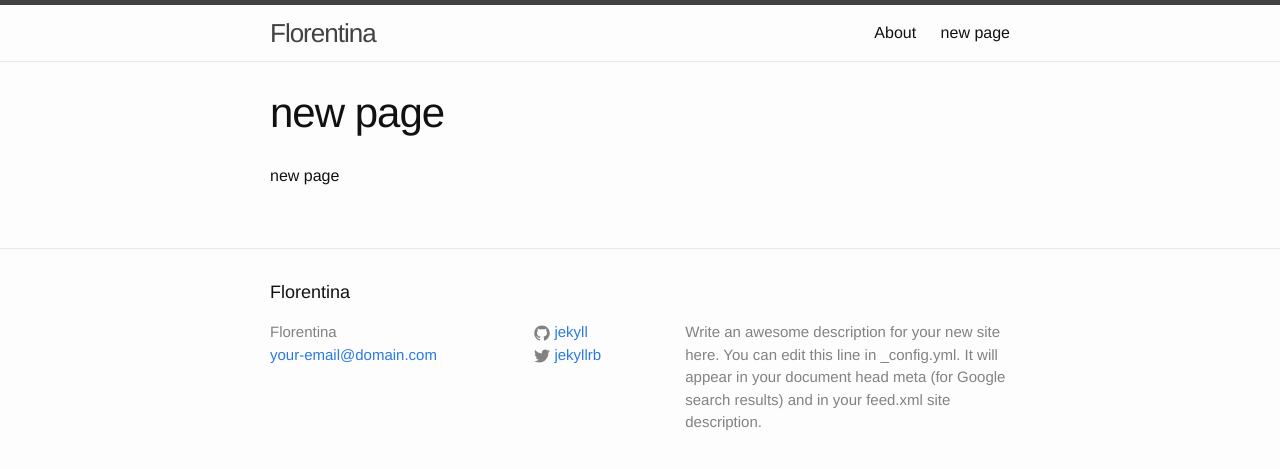
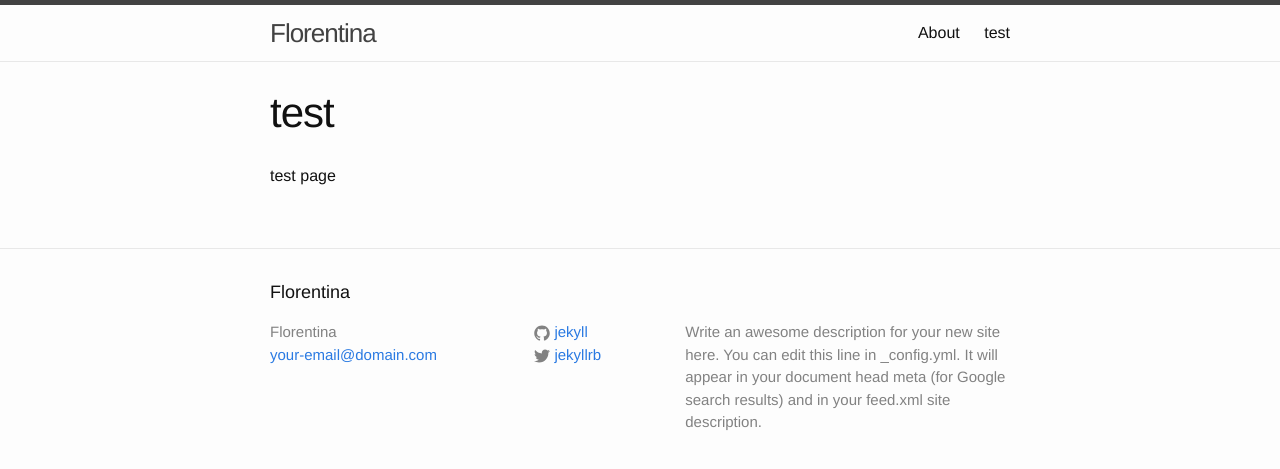
Before and after one commit to florentinaspi/florentinaspi.github.io, a Jekyll site: the page built from test.html, in a window 1280 px wide. Shown: the top 469 px of the page. Built offline with Jekyll 4.4.1, drawn with Linux system fonts in a browser that asks for light colours.

Commit message:
modifica da new page a test

```diff
--- a/test.html
+++ b/test.html
@@ -1,6 +1,6 @@
 ---
 layout: page
-title: new page
-permalink: /new page/
+title: test
+permalink: /test/
 ---
-new page
+test page
```
